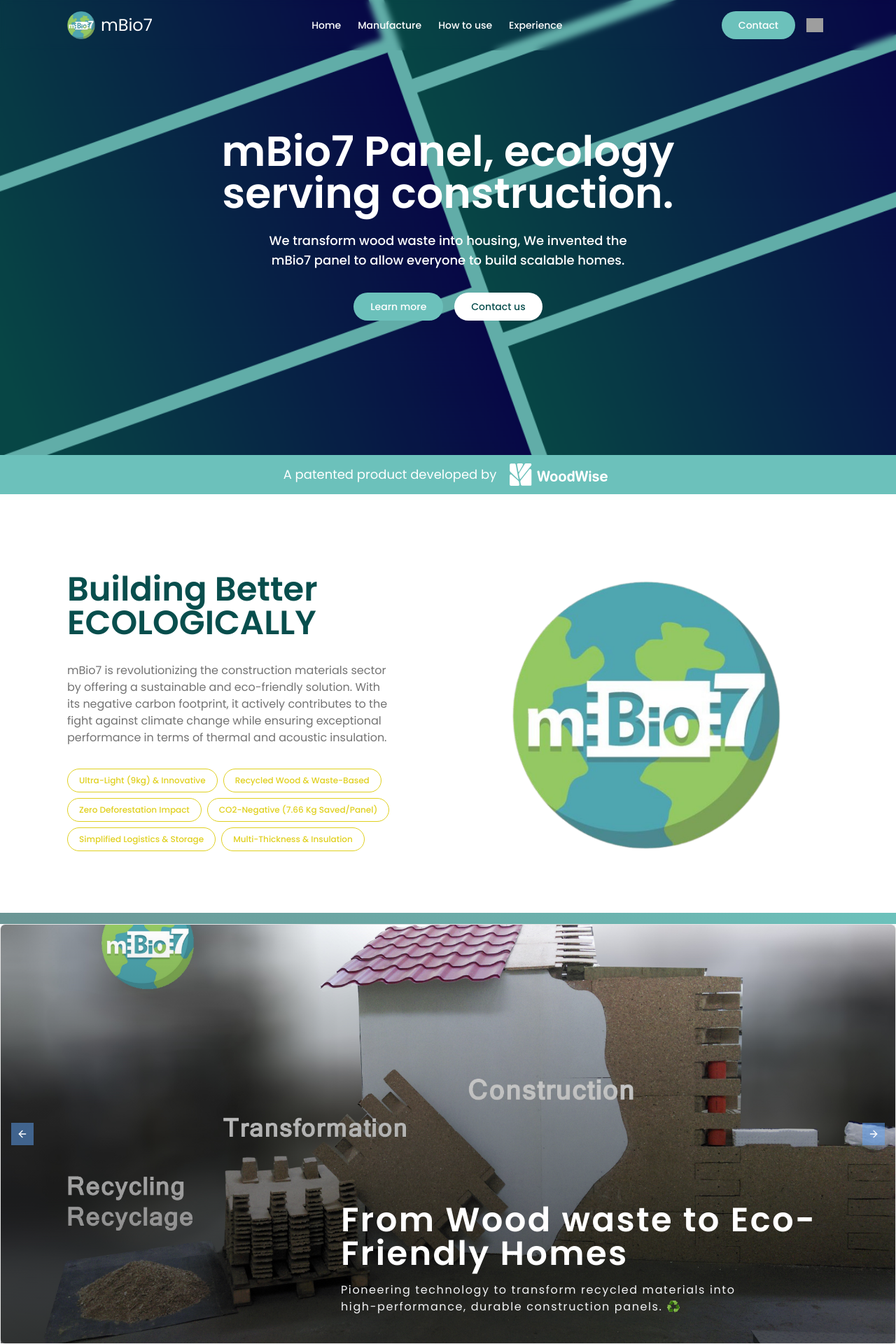
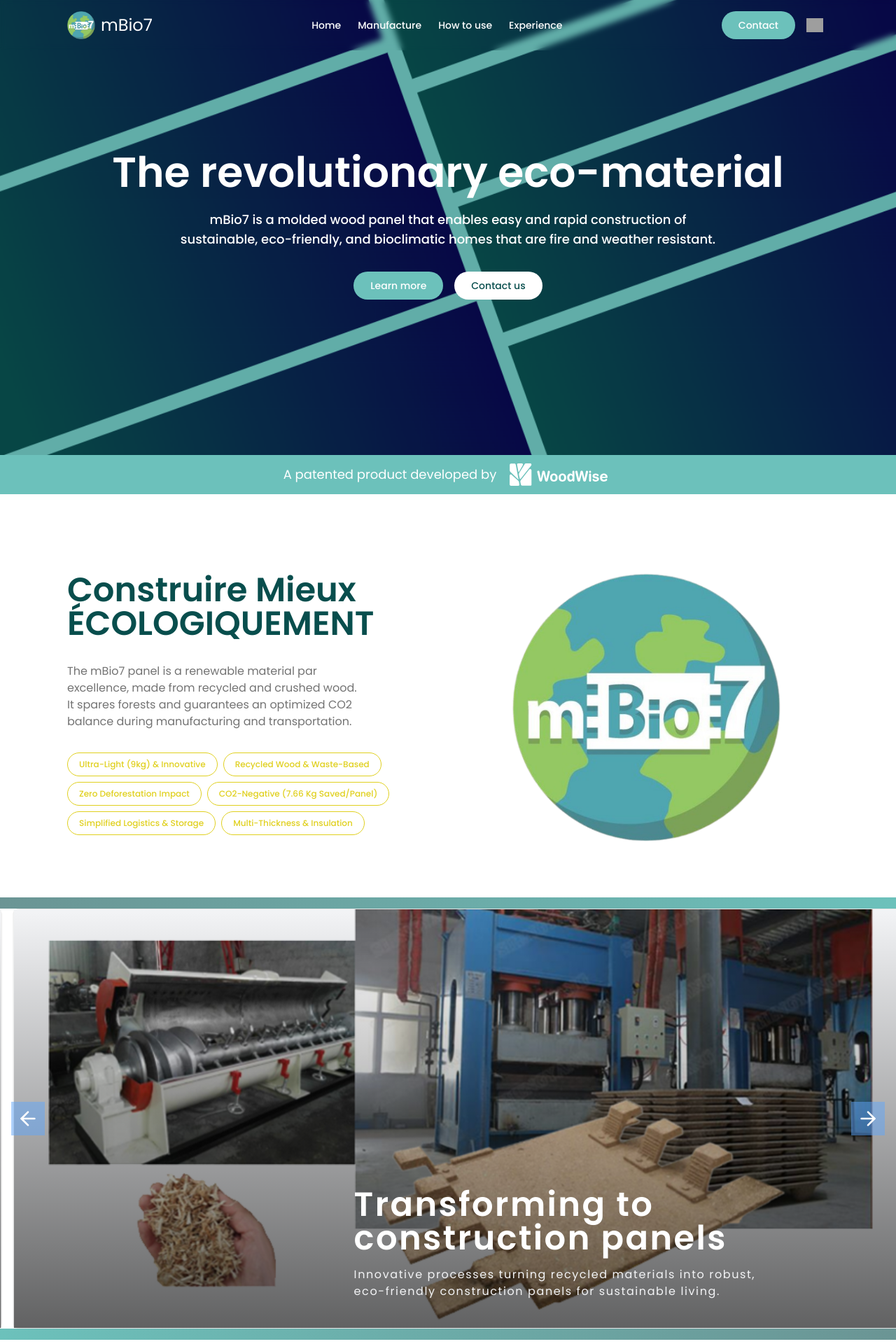
Before and after one commit to azizktata/mbio7, a Next.js app: page /en in a window 1280 px wide. Shown: the top 1920 px of the page at 70% size. Built offline with nearby package versions, Linux system fonts and the light colour scheme; grey boxes are pictures that could not be loaded.

Commit message:
adjsutments v2

```diff
--- a/app/[locale]/layout.tsx
+++ b/app/[locale]/layout.tsx
@@ -123,7 +123,8 @@ const Footer = () => {
             </Link>
             <p>
               <Balancer>
-                {locale === 'fr' ? "mBio7, le panneau biosourcé à empreinte carbone négative." : "mBio7, the bio-based panel with a negative carbon footprint."}
+                {locale === 'fr' ? "mBio7, la solution éco-matériau idéale pour la construction rapide d'habitations en bois moulé." : "mBio7, the ideal eco-material solution for the rapid construction of molded wood homes."}
+                {/* {locale === 'fr' ? "mBio7, le panneau biosourcé à empreinte carbone négative." : "mBio7, the bio-based panel with a negative carbon footprint."} */}
               </Balancer>
             </p>
           </div>
--- a/app/[locale]/page.tsx
+++ b/app/[locale]/page.tsx
@@ -137,14 +137,14 @@ const Hero = () => {
   return (
     <main className="relative border-none h-[500px]  flex items-center justify-center text-center">
       <div className="absolute inset-0  z-10 flex flex-col items-center justify-center gap-2">
-        <h1 className="text-white  text-3xl  sm:text-4xl md:text-5xl lg:text-6xl font-semibold  mb-4 text-center px-2 max-w-[25ch]">
+        <h1 className="text-white  text-3xl  sm:text-4xl md:text-5xl lg:text-6xl font-semibold  mb-4 text-center px-2 max-w-[30ch]">
           {/*
           <Balancer>
             Panneau mBio7, l'écologie au service de la construction
           </Balancer> */}
           <Balancer>{HeroContent.title}</Balancer>
         </h1>
-        <p className="text-white max-w-[65ch] text-center text-md sm:text-lg font-medium mb-6 px-4">
+        <p className="text-white max-w-[75ch] text-center text-md sm:text-lg font-medium mb-6 px-4">
           <Balancer>{HeroContent.description}</Balancer>
         </p>
         <div className="flex gap-4">
@@ -262,7 +262,7 @@ const About = () => {
   const locale = useLocale();
   const videoUrl =
     locale === "fr"
-      ? "https://www.youtube.com/watch?v=jUQu9_26Gdg"
+      ? "https://www.youtube.com/watch?v=InH4IXHmUZo"
       : "https://www.youtube.com/watch?v=052uUU0YS-8";
   return (
     <Section>
@@ -337,7 +337,7 @@ const Impact = () => {
           priority
           className="z-0 object-cover w-full object-bottom rounded-md"
         />
-        <div className="absolute inset-0 bg-gradient-to-b from-black/30 via-linear"></div>
+        <div className="absolute inset-0 bg-gradient-to-b from-black/40 via-linear"></div>
       </div>
 
       {/* 2. Content container structure remains correct for overlaying. */}
@@ -349,7 +349,7 @@ const Impact = () => {
         </h2>
         <p
           className={cn(
-            "text-white/90 text-sm lg:text-base text-center mb-6 w-full lg:mb-12 md:max-w-[70ch]"
+            "text-white text-sm lg:text-base text-center mb-6 w-full lg:mb-12 md:max-w-[60ch]"
           )}
         >
           {t("description")}
--- a/components/carousel-v1.tsx
+++ b/components/carousel-v1.tsx
@@ -9,24 +9,23 @@ import {
 } from "@/components/ui/carousel";
 import { Card, CardContent } from "./ui/card";
 import Image, { StaticImageData } from "next/image";
+import Autoplay from "embla-carousel-autoplay";
+import React from "react";
 
 export default function CarouselV1({
   visions,
 }: {
   visions: { title: string; description: string; image: StaticImageData }[];
 }) {
-  //   const plugin = React.useRef(
-  //     Autoplay({ delay: 2000, stopOnInteraction: true })
-  //   );
+    const plugin = React.useRef(
+      Autoplay({ delay: 3000, stopOnInteraction: true })
+    );
   const myVisions = Object.values(visions);
 
   return (
     <Carousel
       className="w-full  "
-      opts={{
-        align: "start",
-        loop: true,
-      }}
+      plugins={[plugin.current]}
     >
       <CarouselContent className="">
         {myVisions.map((vision, index) => (
@@ -56,8 +55,8 @@ export default function CarouselV1({
           </CarouselItem>
         ))}
       </CarouselContent>
-      <CarouselPrevious className="absolute top-1/2 left-4 transform -translate-y-1/2 z-20  p-2 rounded-none bg-blue-400/50 border-none text-white  hover:bg-white/40" />
-      <CarouselNext className="absolute top-1/2 right-4 transform -translate-y-1/2 z-20  p-2  rounded-none bg-blue-400/50 border-none text-white hover:bg-white/40" />
+      <CarouselPrevious  className="absolute top-1/2 left-4 transform -translate-y-1/2 z-20  p-2 rounded-none bg-blue-400/50 border-none text-white  hover:bg-white/40 h-12 w-12" />
+      <CarouselNext className="absolute top-1/2 right-4 transform -translate-y-1/2 z-20  p-2  rounded-none bg-blue-400/50 border-none text-white hover:bg-white/40 h-12 w-12" />
     </Carousel>
   );
 }
--- a/components/carousel-v2.tsx
+++ b/components/carousel-v2.tsx
@@ -11,6 +11,8 @@ import { Card, CardContent } from "./ui/card";
 import Image, { StaticImageData } from "next/image";
 import { Container } from "./craft";
 import { useLocale } from "next-intl";
+import Autoplay from "embla-carousel-autoplay";
+import React from "react";
 
 export default function CarouselV2({
   images,
@@ -22,18 +24,18 @@ export default function CarouselV2({
   //   );
   const myImages = Object.values(images);
   const locale = useLocale();
+   const plugin = React.useRef(
+        Autoplay({ delay: 2000, stopOnInteraction: true })
+      );
   return (
-    <div className="w-full bg-gray-100/40 py-8">
+    <div className="w-full bg-gray-100/40 bg-[#EFF5F5] py-8">
       <Container>
         <h2 className="!my-0 font-semibold text-mbioPrimary text-3xl sm:text-5xl ">
           {locale === "fr" ? "Process de construction" : "Construction process"}
         </h2>
         <Carousel
           className="w-full  my-8"
-          opts={{
-            align: "start",
-            loop: true,
-          }}
+         plugins={[plugin.current]}
         >
           <CarouselContent>
             {myImages.map((image, index) => (
@@ -54,8 +56,8 @@ export default function CarouselV2({
               </CarouselItem>
             ))}
           </CarouselContent>
-          <CarouselPrevious className="text-mbioPrimary rounded-sm" />
-          <CarouselNext className="text-mbioPrimary rounded-sm" />
+          <CarouselPrevious variant={'ghost'} className="text-mbioPrimary rounded-sm shadow-none border-none" />
+          <CarouselNext variant={'ghost'} className="text-mbioPrimary rounded-sm shadow-none border-none" />
         </Carousel>
       </Container>
     </div>
--- a/components/ui/carousel.tsx
+++ b/components/ui/carousel.tsx
@@ -216,7 +216,7 @@ const CarouselPrevious = React.forwardRef<
       onClick={scrollPrev}
       {...props}
     >
-      <ArrowLeft className="h-4 w-4" />
+      <ArrowLeft className="h-8 w-8" />
       <span className="sr-only">Previous slide</span>
     </Button>
   )
@@ -245,7 +245,7 @@ const CarouselNext = React.forwardRef<
       onClick={scrollNext}
       {...props}
     >
-      <ArrowRight className="h-4 w-4" />
+      <ArrowRight className="h-8 w-8" />
       <span className="sr-only">Next slide</span>
     </Button>
   )
--- a/messages/en.json
+++ b/messages/en.json
@@ -1,7 +1,7 @@
 {
     "Hero": {
-        "title": "mBio7 Panel, ecology serving construction.",
-        "description": "We transform wood waste into housing, We invented the mBio7 panel to allow everyone to build scalable homes.",
+        "title": "The revolutionary eco-material",
+        "description": "mBio7 is a molded wood panel that enables easy and rapid construction of sustainable, eco-friendly, and bioclimatic homes that are fire and weather resistant.",
         "cta1": "Learn more",
         "cta1_link": "/pages/how-to-use",
         "cta2": "Contact us"
@@ -20,8 +20,8 @@
         "text": "A patented product developed by"
     },
     "mBio7": {
-        "title": "Building Better ECOLOGICALLY",
-        "description": "mBio7 is revolutionizing the construction materials sector by offering a sustainable and eco-friendly solution. With its negative carbon footprint, it actively contributes to the fight against climate change while ensuring exceptional performance in terms of thermal and acoustic insulation.",
+        "title": "Construire Mieux ÉCOLOGIQUEMENT",
+        "description": "The mBio7 panel is a renewable material par excellence, made from recycled and crushed wood. It spares forests and guarantees an optimized CO2 balance during manufacturing and transportation.",
         "tags": {
       "tag1": "Ultra-light (9kg) & Innovative",
       "tag2": "Recycled Wood & Waste-based",
@@ -53,7 +53,7 @@
     },
     "About": {
         "title": "A solution for everyone, everywhere",
-        "description": "Designed for sustainable, earthquake-resistant, healthy, frost-resistant, economical, and modular constructions — We invented the mBio7 panel to allow everyone to build scalable homes.",
+        "description": "mBio7 is a molded wood panel made of more than 90% recycled wood. It is a natural, bio-sourced, reproducible, transportable, and economical product.",
         "points": {
             "point1": "It is water and fire resistant",
             "point2": "It provides excellent thermal and acoustic insulation",
@@ -62,8 +62,8 @@
         }
     },
     "Impact": {
-        "title": "Sustainable & human approach",
-        "description": "mBio7 is the eco-constructive solution that combines quick installation, technical performance, and environmental respect.",
+        "title": "The revolutionary eco-material",
+        "description": "mBio7 is the ideal eco-material solution for the rapid construction of molded wood homes.",
         "stat1": {
             "title": "recycled materials, fully recyclable",
             "value": "95%"
@@ -245,7 +245,7 @@
     },
     "UtilisationHero": {
         "title": "How to use mBio7 panels?",
-        "description": "mBio7 panels are versatile and can be used in various types of construction and renovation projects. Here are some of the main uses for mBio7 panels:",
+        "description": "The assembly of these panels, by interlocking, screwing, and filling with cellulose, straw, wool, earth, concrete, or any other material, allows the mounting, blocking, insulation, and finishing of walls, partitions, floors, cladding, and roofs of dwellings in a simple and modular way.",
         "details": {
             "point1": "New construction",
             "point2": "Renovation",
--- a/package.json
+++ b/package.json
@@ -23,6 +23,7 @@
     "@vercel/analytics": "^1.5.0",
     "class-variance-authority": "^0.7.1",
     "clsx": "^2.1.1",
+    "embla-carousel-autoplay": "^8.6.0",
     "embla-carousel-react": "^8.6.0",
     "lucide-react": "^0.469.0",
     "next": "^15.3.4",
```
Also changed, not shown: messages/fr.json (+8 -7 lines), 1 other file (tests, documents, lock files or other folders).
